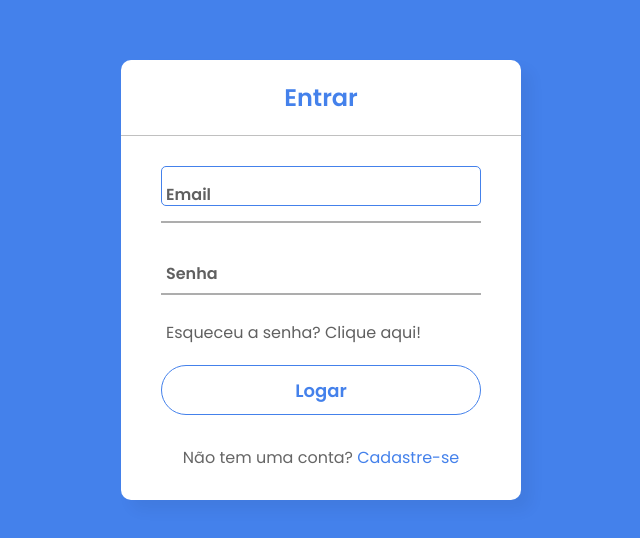
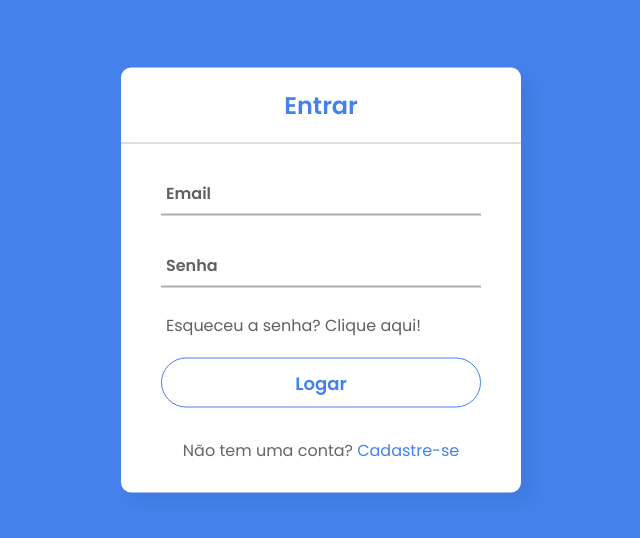
Before and after one commit to Neveszera/bikeisure, a React (Vite) app: page /login in a window 1280 px wide. Shown: the part 120-658 px from the top of the page, without its empty margins (319-959 px from the left). Built offline with nearby package versions, Linux system fonts and the light colour scheme; a web font is replaced by a local one.

Commit message:
correção input email bugado login

```diff
--- a/src/routes/Login/Login.jsx
+++ b/src/routes/Login/Login.jsx
@@ -10,7 +10,7 @@ export default function Login() {
           <h1>Entrar</h1>
           <form method="post">
             <div className="txt_field">
-              <input type="email" required name="email" maxLength="40" />
+              <input type="emailLogin" required name="emailLogin" maxLength="40" />
               <span></span>
               <label>Email</label>
             </div>
```
